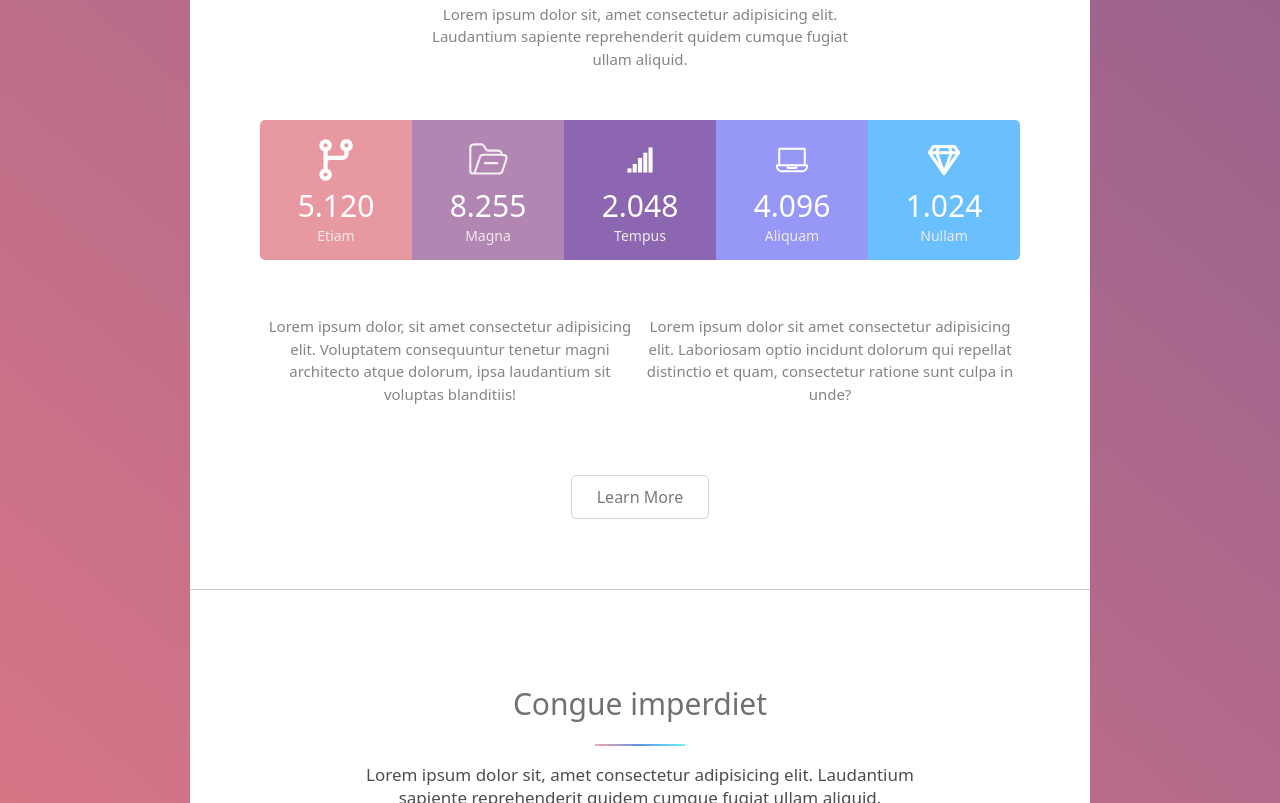
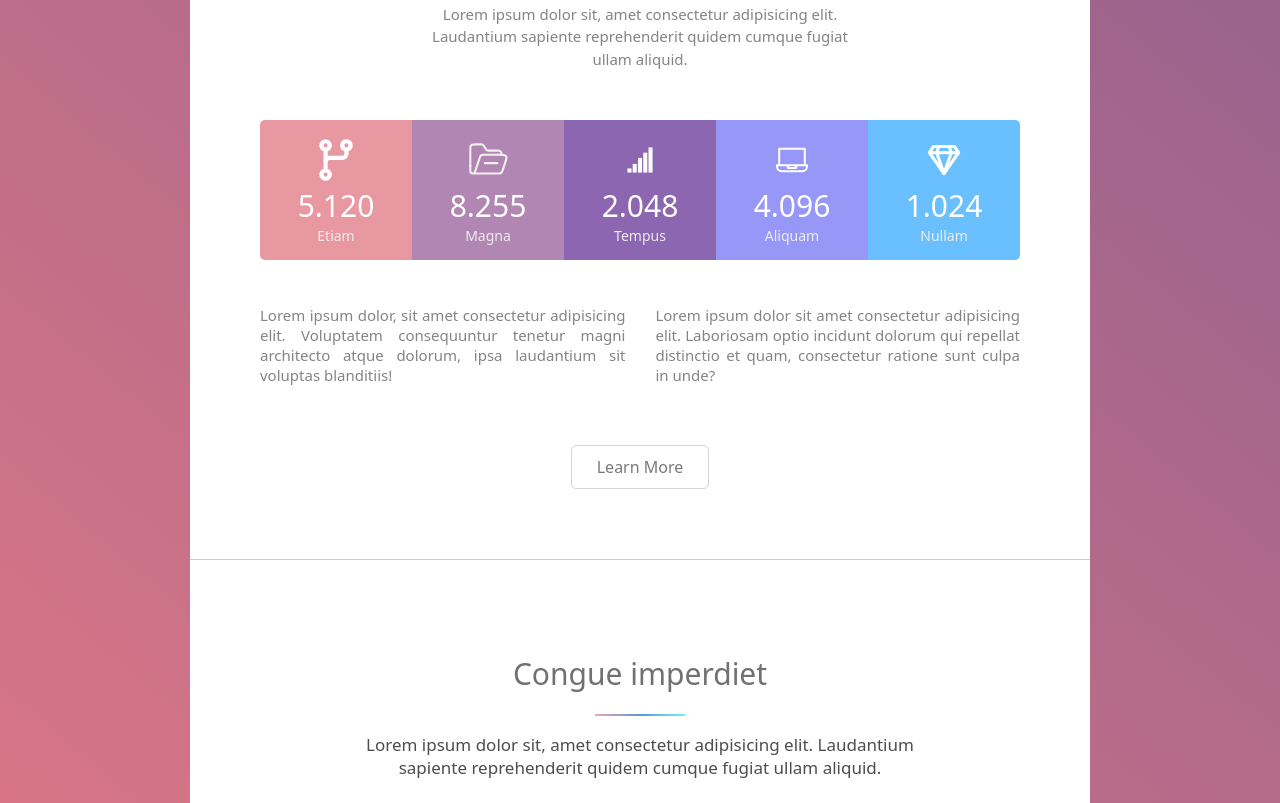
Before and after one commit to LeonAdleyba/Stellur.task2, a plain HTML site: page index.html in a window 1280 px wide. Shown: the part 1770-2573 px from the top of the page. Drawn offline with Linux system fonts and the light colour scheme.

Commit message:
andrey made changes

```diff
--- a/index.html
+++ b/index.html
@@ -234,7 +234,7 @@
                     <h3>Nullam</h3>
                 </div>
             </div>
-            <div class="twice-p">
+            <div class="twice-paragraph">
                 <p>Lorem ipsum dolor, sit amet consectetur adipisicing elit. Voluptatem consequuntur tenetur magni
                     architecto atque dolorum, ipsa laudantium sit voluptas blanditiis!
                 </p>
--- a/style.css
+++ b/style.css
@@ -190,9 +190,9 @@ p {
     color: rgb(113, 113, 113);
 }
 
-.main-panel:nth-child(4) p {
+.main-panel:nth-child(4) > p {
     text-align: center;
-    width: 450px;
+    max-width: 450px;
     margin: 25px auto;
     line-height: 1.5;
 }
@@ -252,9 +252,11 @@ h2 {
     background-color: rgba(82, 182, 254, 0.858);
 }
 
-.twice-p {
+.twice-paragraph {
     margin-top: 30px;
+    gap: 30px;
     display: flex;
+    text-align: justify;
 }
 
 .main-panel:nth-child(4) .main-button {
@@ -271,10 +273,7 @@ h2 {
     padding-right: 100px;
     font-size: 17px;
     color: rgb(77, 77, 77);
-
 }
-
-
 
 .main-panel:nth-child(5) .line {
     margin-left: auto;
```
